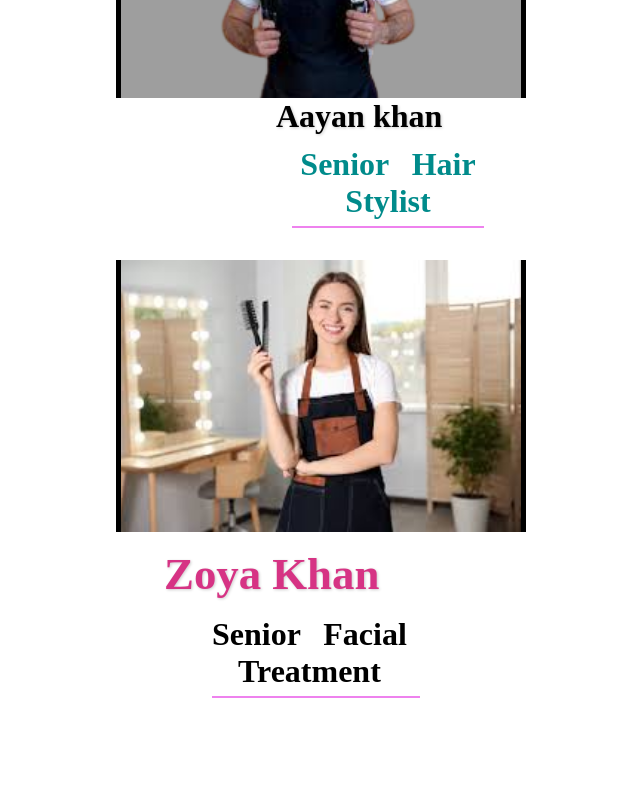
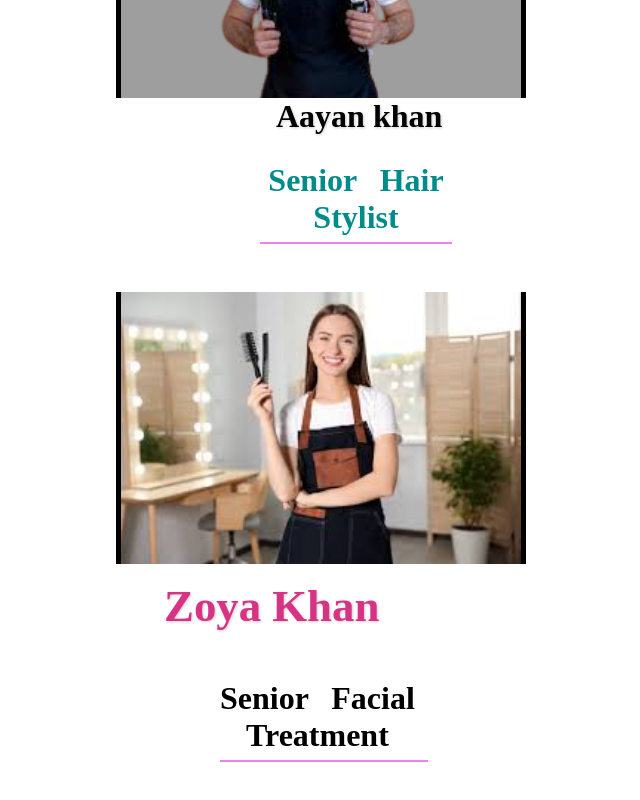
Before and after one commit to Afrozalam123/project-salon, a React (Create React App) app: page /about in a window 1280 px wide. Shown: the part 2039-2839 px from the top of the page, without its empty margins (204-844 px from the left). Built offline with nearby package versions, Linux system fonts and the light colour scheme.

Commit message:
updated new feature and code Existing

```diff
--- a/src/Global.css/About.css
+++ b/src/Global.css/About.css
@@ -256,11 +256,13 @@
 .Team-member p{
   position: relative;
   display: flex;
-  left: 31rem;
-  top: -11rem;
+  left: -5rem;
+  top: -12rem;
    border-bottom: 2px solid  violet;
   width: 12rem;
   height: 5rem;
+  margin: 0 auto;
+  margin-top: 2rem;
   font-weight: bolder;
   text-align: center;
   font-size:2rem;
@@ -298,12 +300,14 @@
 .heaid p{
  position: relative;
  display: flex;
- left: 26rem;
+ left: -7rem;
  top: -7rem;
  font-weight: bolder;
  font-size: 2rem;
     border-bottom: 2px solid  violet;
   width: 13rem;
   height: 5rem;
+  margin: 0 auto;
+  margin-top: 2rem;
 
 }
```
